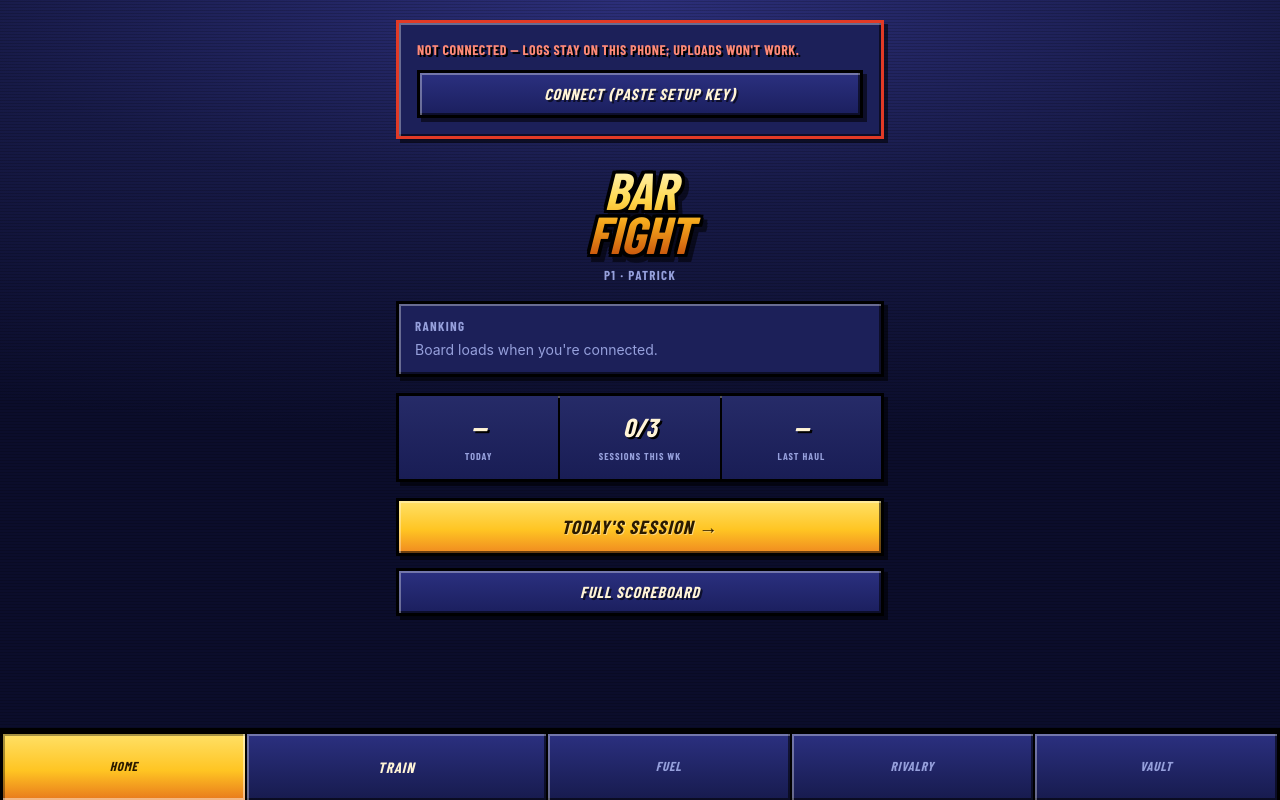
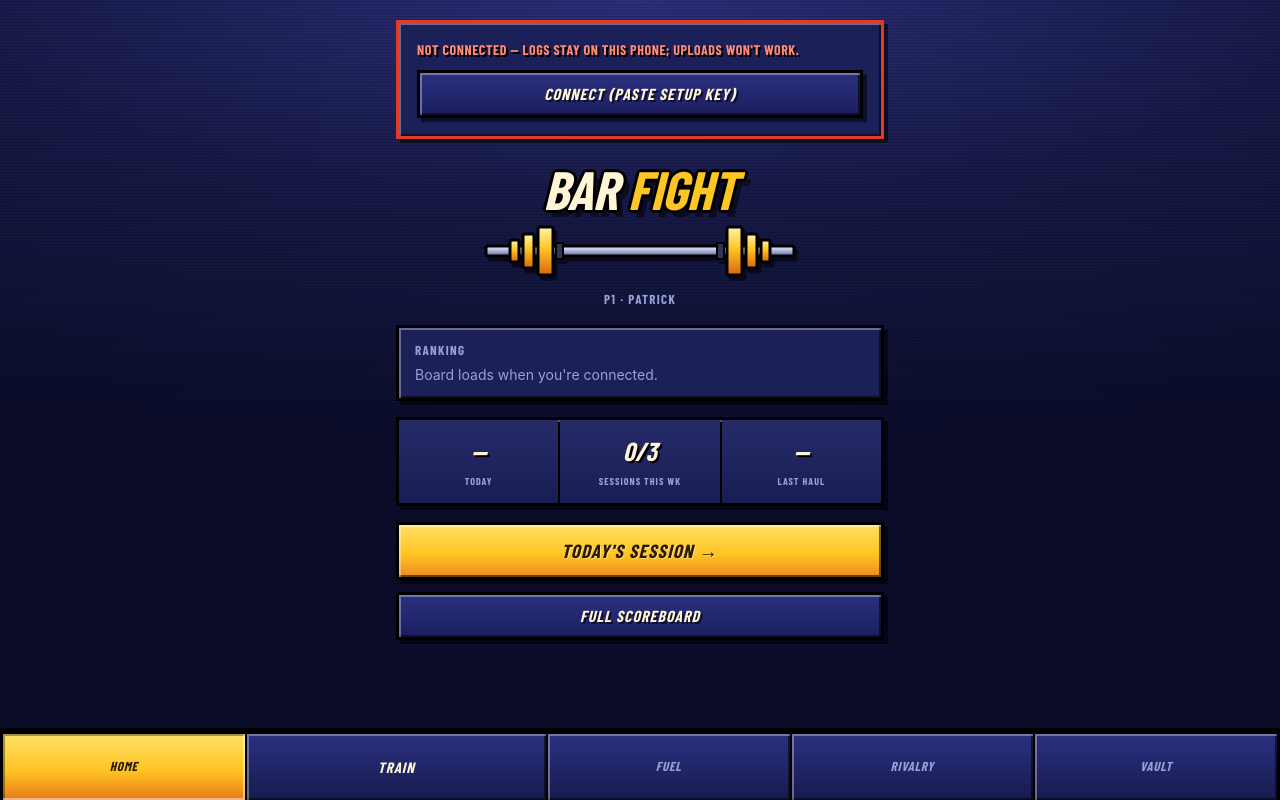
Before and after one commit to bylerent-bot/workout-app, a plain HTML site: page index.html in a window 1280 px wide. Drawn offline with nearby package versions, Linux system fonts and the light colour scheme; a web font is replaced by a local one.

Commit message:
Wordmark v2: BAR cream / FIGHT gold on one line, sitting on a drawn barbell rule (Patrick's pick)

```diff
--- a/index.html
+++ b/index.html
@@ -189,13 +189,15 @@
     box-shadow:inset -2px -2px 0 rgba(255,255,255,.45), inset 2px 2px 0 rgba(0,0,0,.35)}
   .warn{color:#FF8A78; font-family:var(--fhead); font-weight:900; font-size:14px; letter-spacing:.04em; text-transform:uppercase; margin-top:8px; text-shadow:2px 2px 0 #000}
   .good{color:#9BE334; font-family:var(--fhead); font-weight:900; font-size:14px; letter-spacing:.04em; text-transform:uppercase; margin-top:8px; text-shadow:2px 2px 0 #000}
-  /* THE WORDMARK — heavy italic, gold gradient, thick outline: the fighting-game logo read */
-  .logo{font-family:var(--fhead); font-weight:900; font-style:italic; font-size:52px; line-height:.85;
-    text-transform:uppercase; letter-spacing:-.01em; margin:0; padding:2px 0;
-    background:linear-gradient(180deg,#FFF7C2 0%,#FFD84D 38%,#F5A81C 62%,#C9540C 100%);
-    -webkit-background-clip:text; background-clip:text; -webkit-text-fill-color:transparent;
-    filter:drop-shadow(3px 0 0 #000) drop-shadow(-3px 0 0 #000) drop-shadow(0 3px 0 #000) drop-shadow(0 -3px 0 #000) drop-shadow(4px 5px 0 rgba(0,0,0,.55))}
-  .logo span{display:block; font-size:.42em; letter-spacing:.24em; -webkit-text-fill-color:var(--bone); background:none; margin-top:6px}
+  /* THE WORDMARK — one line, BAR cream / FIGHT gold, heavy italic with a hard black outline,
+     sitting on a barbell rule (Patrick's call 8/04). Solid colors, not gradient-clipped,
+     so text-shadow can do the outline here. */
+  .logo{font-family:var(--fhead); font-weight:900; font-style:italic; font-size:clamp(38px,13vw,54px); line-height:.9;
+    text-transform:uppercase; letter-spacing:-.01em; margin:0; color:var(--bone); white-space:nowrap;
+    text-shadow:3px 0 0 #000,-3px 0 0 #000,0 3px 0 #000,0 -3px 0 #000,2px 2px 0 #000,-2px 2px 0 #000,2px -2px 0 #000,-2px -2px 0 #000,6px 7px 0 rgba(0,0,0,.5)}
+  .logo .g{color:var(--volt)}
+  .bell{display:block; width:min(86%,320px); margin:10px auto 0; height:auto;
+    filter:drop-shadow(3px 4px 0 rgba(0,0,0,.55))}
   .cuebox{border-left:3px solid var(--ice); background:var(--card); padding:12px 14px; margin-top:12px; font-size:14px}
   .cuebox b{display:block; font-family:var(--fhead); font-weight:700; font-size:11px; letter-spacing:.12em; color:var(--ice); margin-bottom:6px}
   /* ---- game surfaces ---- */
@@ -957,6 +959,25 @@ function postScore(ds){
   sv('dayscores',scores);
   queuePost('score',{day:ds.day,score:scores[ds.day]},null,'/score');
 }
+/* the wordmark's rule IS a barbell — loaded bar, gold plates, hard black outline to match the skin */
+function barbellSVG(){
+  const P=(x,w,h)=>`<rect x="${x}" y="${28-h/2}" width="${w}" height="${h}" rx="2" fill="url(#pl)" stroke="#000" stroke-width="3"/>`;
+  return `<svg class="bell" viewBox="0 0 320 56" role="img" aria-label="Loaded barbell">
+    <defs>
+      <linearGradient id="pl" x1="0" y1="0" x2="0" y2="1">
+        <stop offset="0" stop-color="#FFF3A8"/><stop offset=".45" stop-color="#FFC523"/><stop offset="1" stop-color="#D9660F"/>
+      </linearGradient>
+      <linearGradient id="br" x1="0" y1="0" x2="0" y2="1">
+        <stop offset="0" stop-color="#F2F6FF"/><stop offset=".5" stop-color="#A9B4D6"/><stop offset="1" stop-color="#5A6690"/>
+      </linearGradient>
+    </defs>
+    <rect x="6" y="23" width="308" height="10" rx="2" fill="url(#br)" stroke="#000" stroke-width="3"/>
+    ${P(30,9,22)}${P(43,11,34)}${P(58,15,48)}
+    ${P(247,15,48)}${P(266,11,34)}${P(281,9,22)}
+    <rect x="76" y="20" width="7" height="16" fill="#2E3555" stroke="#000" stroke-width="2"/>
+    <rect x="237" y="20" width="7" height="16" fill="#2E3555" stroke="#000" stroke-width="2"/>
+  </svg>`;
+}
 /* ---------- HOME — the marquee front page ---------- */
 function lastHaul(){ // most recent completed session's volume + its loadout object
   let best=null;
@@ -990,8 +1011,9 @@ function renderHome(){
   const sessionReady=S&&!(log[S.id]&&log[S.id].completed);
   $('app').innerHTML=connectBanner()+`
     <div style="text-align:center;padding:10px 0 16px">
-      <div class="logo">BAR<br>FIGHT</div>
-      <div class="label" style="margin-top:10px">P1 · ${esc((j('sblast',{}).meName||'PATRICK').toUpperCase())}</div></div>
+      <div class="logo">BAR <span class="g">FIGHT</span></div>
+      ${barbellSVG()}
+      <div class="label" style="margin-top:12px">P1 · ${esc((j('sblast',{}).meName||'PATRICK').toUpperCase())}</div></div>
     ${rankHtml}
     <div class="scoregrid">
       <div><strong class="${todayScore?'gain':''}">${todayScore||'—'}</strong><small>TODAY</small></div>
```
